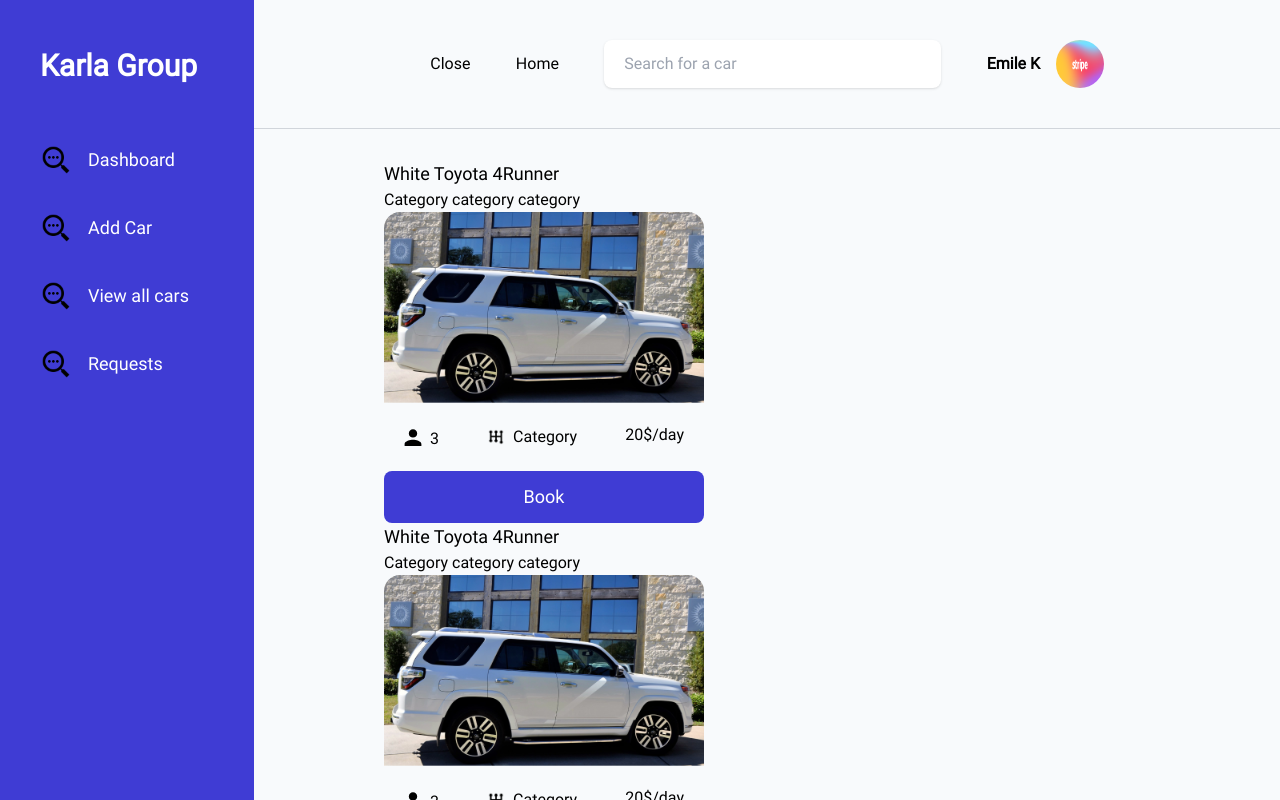
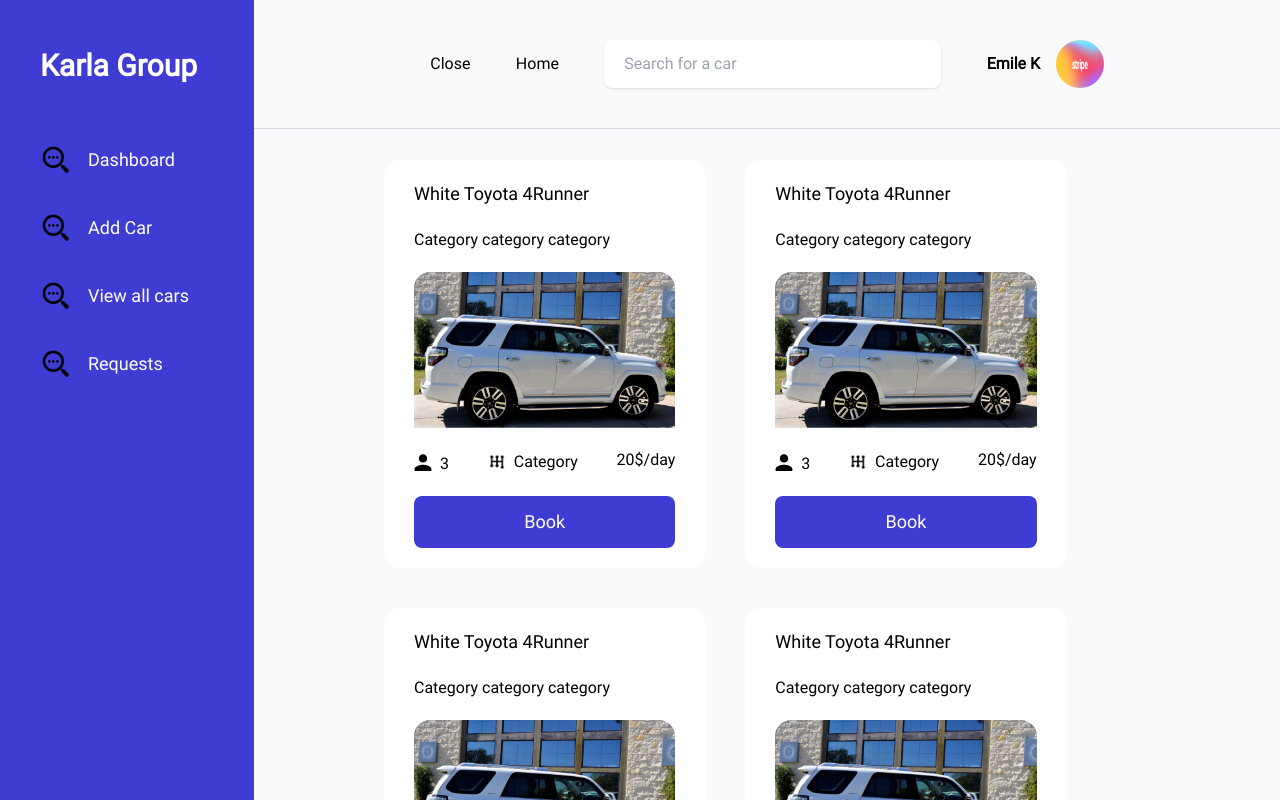
Before and after one commit to KARL-GROUP/karl-rental-fe, a Next.js app: page /dashboard in a window 1280 px wide. Shown: the top 800 px of the page. Built offline with nearby package versions, Linux system fonts and the light colour scheme.

Commit message:
feat:dashboard admin

```diff
--- a/src/components/cards/CarCard.tsx
+++ b/src/components/cards/CarCard.tsx
@@ -21,11 +21,11 @@
     <>
 
 
-      <div className=" w-[20rem] rounded-[16px]">
+      <div className=" rounded-[16px] bg-white py-5 px-[30px] flex flex-col gap-5">
       <p className="text-lg">{carName}</p>
 <p>Category category category</p>
         <Image className="w-full object-fill rounded-t-[16px] " src={image} alt="car" width={100} height={100} />
-        <div className=" px-5 py-5 flex justify-between gap-2">
+        <div className="flex justify-between gap-2">
           <div className="flex items-center gap-2">
             <Profile />
           <p className="mt-1">{seats}</p>
--- a/src/components/sections/DashboardAdmin.tsx
+++ b/src/components/sections/DashboardAdmin.tsx
@@ -3,6 +3,9 @@
 const DashboardAdmin = () => {
     return (
         <>
+        <div className="grid grid-cols-2 gap-10 w-4/5">
+
+
         {cars.map((car, index) => {
             return(
                 // <h1>hello</h1>
@@ -11,6 +14,7 @@
 
             )
         })}
+         </div>
         </>
      );
 }
```
